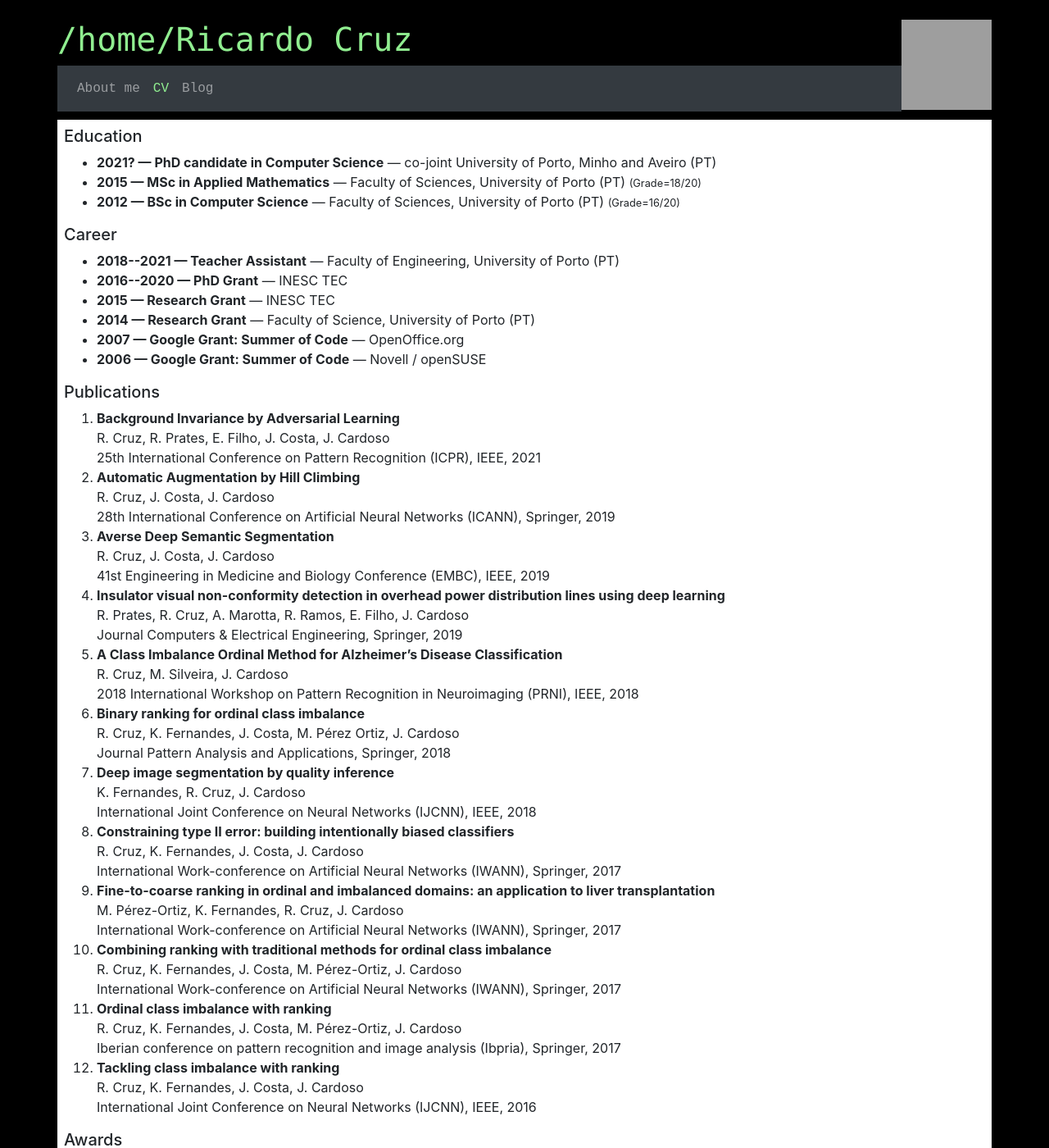
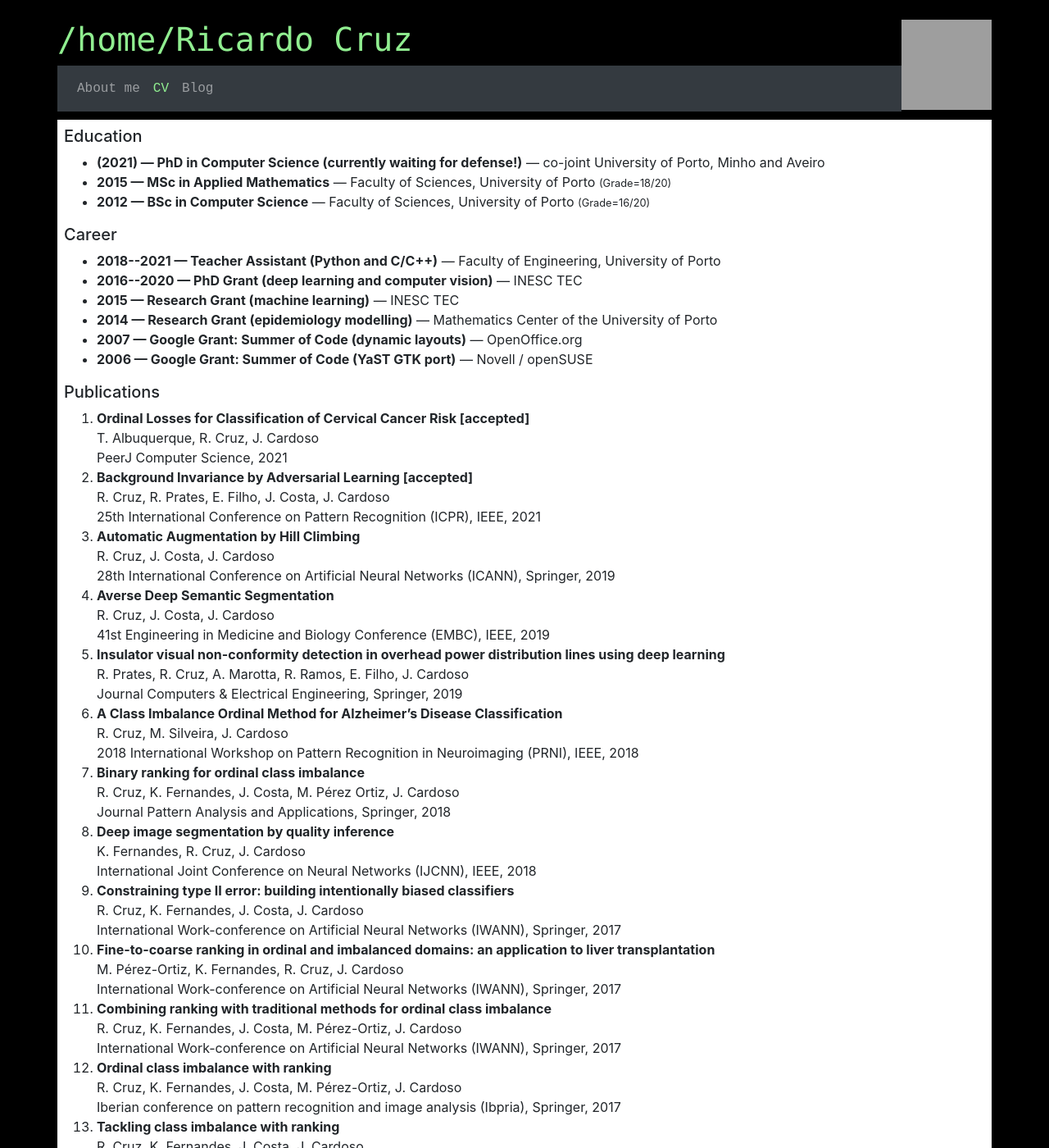
Before and after one commit to rpmcruz/rpmcruz.github.io, a Jekyll site: the page built from cv.html, in a window 1280 px wide and 1400 px high. Shown: the whole window at 82% size. Built offline with Jekyll 4.4.1, drawn with Linux system fonts in a browser that asks for light colours; some of the changed text lies outside the part shown; grey boxes are pictures that could not be loaded.

```diff
--- a/cv.html
+++ b/cv.html
@@ -6,25 +6,26 @@
 
 <h5 class="cv" name="education">Education</h5>
 <ul>
-  <li><b>2021? &mdash; PhD candidate in Computer Science</b> &mdash; co-joint University of Porto, Minho and Aveiro (PT)</li>
-  <li><b>2015 &mdash; MSc in Applied Mathematics</b> &mdash; Faculty of Sciences, University of Porto (PT) <small>(Grade=18/20)</small></li>
-  <li><b>2012 &mdash; BSc in Computer Science</b> &mdash; Faculty of Sciences, University of Porto (PT) <small>(Grade=16/20)</small></li>
+  <li><b>(2021) &mdash; PhD in Computer Science (currently waiting for defense!)</b> &mdash; co-joint University of Porto, Minho and Aveiro</li>
+  <li><b>2015 &mdash; MSc in Applied Mathematics</b> &mdash; Faculty of Sciences, University of Porto <small>(Grade=18/20)</small></li>
+  <li><b>2012 &mdash; BSc in Computer Science</b> &mdash; Faculty of Sciences, University of Porto <small>(Grade=16/20)</small></li>
 </ul>
 
 <h5 class="cv" name="career">Career</h5>
 <ul>
-  <li><b>2018--2021 &mdash; Teacher Assistant</b> &mdash; Faculty of Engineering, University of Porto (PT)</li>
-  <li><b>2016--2020 &mdash; PhD Grant</b> &mdash; INESC TEC</li>
-  <li><b>2015 &mdash; Research Grant</b> &mdash; INESC TEC</li>
-  <li><b>2014 &mdash; Research Grant</b> &mdash; Faculty of Science, University of Porto (PT)</li>
-  <li><b>2007 &mdash; Google Grant: Summer of Code</b> &mdash; OpenOffice.org</li>
-  <li><b>2006 &mdash; Google Grant: Summer of Code</b> &mdash; Novell / openSUSE</li>
+  <li><b>2018--2021 &mdash; Teacher Assistant (Python and C/C++)</b> &mdash; Faculty of Engineering, University of Porto</li>
+  <li><b>2016--2020 &mdash; PhD Grant (deep learning and computer vision)</b> &mdash; INESC TEC</li>
+  <li><b>2015 &mdash; Research Grant (machine learning)</b> &mdash; INESC TEC</li>
+  <li><b>2014 &mdash; Research Grant (epidemiology modelling)</b> &mdash; Mathematics Center of the University of Porto</li>
+  <li><b>2007 &mdash; Google Grant: Summer of Code (dynamic layouts)</b> &mdash; OpenOffice.org</li>
+  <li><b>2006 &mdash; Google Grant: Summer of Code (YaST GTK port)</b> &mdash; Novell / openSUSE</li>
 </ul>
 
 <h5 class="cv" name="publications">Publications</h5>
 
 <ol>
-  <li><b><a href="" style="color:inherit">Background Invariance by Adversarial Learning</a></b><br/>R. Cruz, R. Prates, E. Filho, J. Costa, J. Cardoso<br/>25th International Conference on Pattern Recognition (ICPR), IEEE, 2021</li>
+  <li><b><a href="" style="color:inherit">Ordinal Losses for Classification of Cervical Cancer Risk [accepted]</a></b><br/>T. Albuquerque, R. Cruz, J. Cardoso<br/>PeerJ Computer Science, 2021</li>
+  <li><b><a href="" style="color:inherit">Background Invariance by Adversarial Learning [accepted]</a></b><br/>R. Cruz, R. Prates, E. Filho, J. Costa, J. Cardoso<br/>25th International Conference on Pattern Recognition (ICPR), IEEE, 2021</li>
   <li><b><a href="https://link.springer.com/chapter/10.1007/978-3-030-30484-3_10" style="color:inherit">Automatic Augmentation by Hill Climbing</a></b><br/>R. Cruz, J. Costa, J. Cardoso<br/>28th International Conference on Artificial Neural Networks (ICANN), Springer, 2019</li>
   <li><b><a href="https://ieeexplore.ieee.org/abstract/document/8857385" style="color:inherit">Averse Deep Semantic Segmentation</a></b><br/>R. Cruz, J. Costa, J. Cardoso<br/>41st Engineering in Medicine and Biology Conference (EMBC), IEEE, 2019</li>
   <li><b><a href="https://www.sciencedirect.com/science/article/pii/S004579061930967X?dgcid=coauthor" style="color:inherit">Insulator visual non-conformity detection in overhead power distribution lines using deep learning</a></b><br/>R. Prates, R. Cruz, A. Marotta, R. Ramos, E. Filho, J. Cardoso<br/>Journal Computers & Electrical Engineering, Springer, 2019</li>
@@ -41,8 +42,8 @@
 <h5 class="cv" name="awards">Awards</h5>
 <ul>
   <li><b>2020 &mdash; Best Oral Presentation: Training Convolutional Neural Networks to be Background Invariant</b> &mdash; RECPAD 2020 conference</li>
-  <li><b>2020 &mdash; Pedagogical Recognition Award</b> &mdash; Faculty of Engineering, University of Porto</li>
-  <li><b>2020 &mdash; Sustainable Ideas</b> &mdash; Faculty of Engineering, University of Porto</li>
+  <li><b>2021 &mdash; Pedagogical Recognition Award</b> &mdash; Faculty of Engineering, University of Porto</li>
+  <li><b>2021 &mdash; Sustainable Ideas</b> &mdash; Faculty of Engineering, University of Porto</li>
 </ul>
 
 <h5 class="cv" name="portfolio">Portfolio</h5>
```
Also changed, not shown: aux/cv/rpcruz.yaml (+6 -1 lines), 1 other file.
